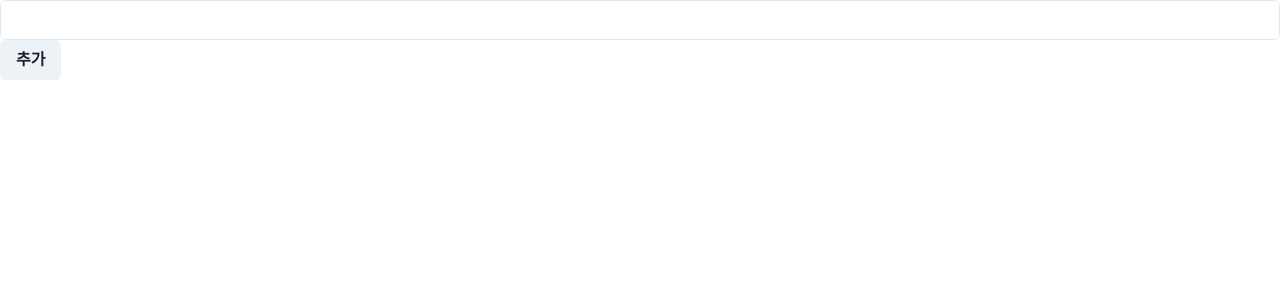
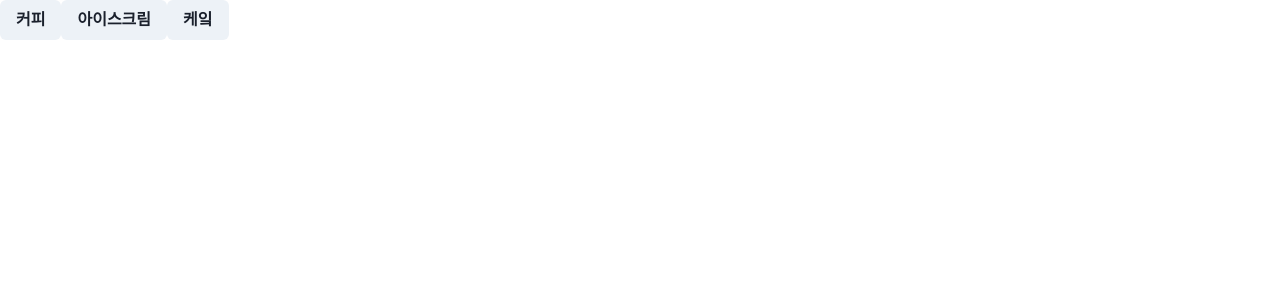
Before and after one commit to Seunggyo/react20231031, a React (Create React App) app: page / in a window 1280 px wide. Shown: the top 300 px of the page. Built offline with nearby package versions, Linux system fonts and the light colour scheme.

Commit message:
state가 배열이면 새 state는 기존배열 복사후 새 배열로 사용

```diff
--- a/src/App.js
+++ b/src/App.js
@@ -1,30 +1,42 @@
-import { Button, Input, List, ListItem } from "@chakra-ui/react";
+import { Box, Button, ListItem, UnorderedList } from "@chakra-ui/react";
 import { useState } from "react";
 
 function App() {
-  const [coffees, setCoffees] = useState([]);
-  const [text, setText] = useState("");
+  const [foods, setFoods] = useState([]);
 
-  function handleButtonClick() {
-    // 직전 상태 배열을 조작하면 안되고
-    //coffees.push(text);
+  function handleButtonClick(food) {
+    setFoods([...foods, food]);
+  }
 
-    // 새 배열을 만들어서 set state 해야 한다.
-    const newCoffees = [...coffees];
-    newCoffees.push(text);
-    setCoffees(newCoffees);
-    console.log(coffees);
+  function handleRemoveButtonClick(index) {
+    // console.log(index);
+    // const nextFoods = [...foods];
+    // nextFoods.splice(index, 1);
+    // const nextFoods = foods.filter((item,i) => i! index);
+    // setFoods(nextFoods);
+
+    setFoods(foods.filter((item, i) => i != index));
   }
 
   return (
     <>
-      <Input value={text} onChange={(e) => setText(e.target.value)} />
-      <Button onClick={handleButtonClick}>추가</Button>
-      <List>
-        {coffees.map((c, index) => (
-          <ListItem key={index}>{c}</ListItem>
-        ))}
-      </List>
+      <Button onClick={() => handleButtonClick("커피")}>커피</Button>
+      <Button onClick={() => handleButtonClick("아이스크림")}>
+        아이스크림
+      </Button>
+      <Button onClick={() => handleButtonClick("케잌")}>케잌</Button>
+      <Box>
+        <UnorderedList>
+          {foods.map((item, index) => (
+            <ListItem key={index}>
+              {item}
+              <Button onClick={() => handleRemoveButtonClick(index)}>
+                지우기
+              </Button>
+            </ListItem>
+          ))}
+        </UnorderedList>
+      </Box>
     </>
   );
 }
```
